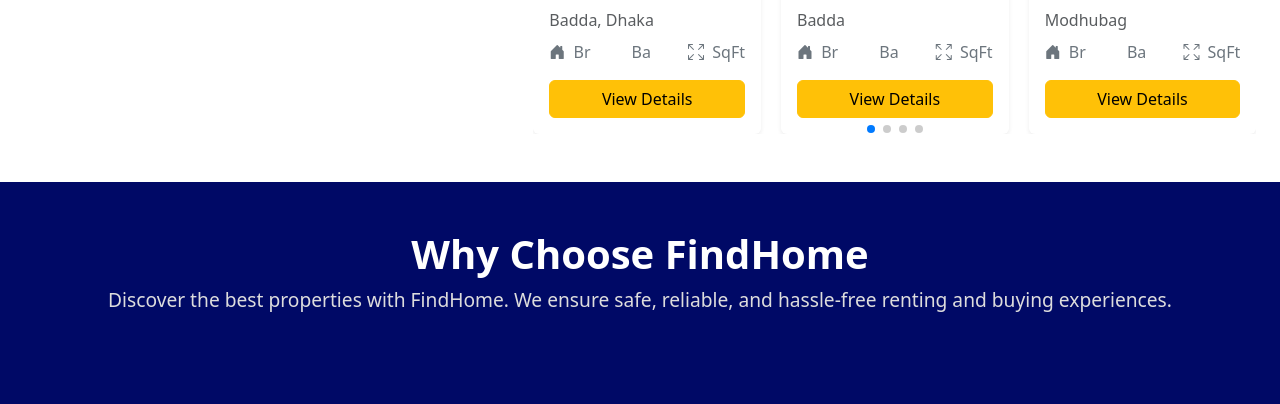
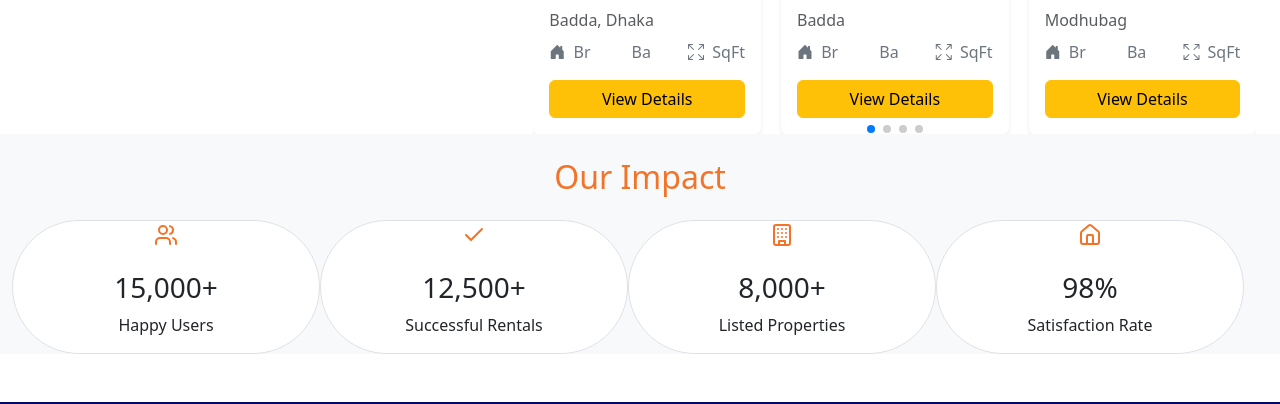
Before and after one commit to SafinArnob/Findom_home_solution, a React (Vite) app: page / in a window 1280 px wide. Shown: the part 1840-2244 px from the top of the page. Built offline with nearby package versions, Linux system fonts and the light colour scheme.

Commit message:
StatsCounter

```diff
--- a/package.json
+++ b/package.json
@@ -10,6 +10,7 @@
     "preview": "vite preview"
   },
   "dependencies": {
+    "lucide-react": "^0.474.0",
     "prop-types": "^15.8.1",
     "react": "^18.3.1",
     "react-dom": "^18.3.1",
--- /dev/null
+++ b/src/components/StatsCounter.jsx
@@ -0,0 +1,103 @@
+import { useState, useEffect } from 'react';
+import { Users, Check, Building, Home } from 'lucide-react';
+import "../styles/StatsCounter.css";
+
+const StatsCounter = () => {
+    const [counts, setCounts] = useState({
+        users: 0,
+        rentals: 0,
+        properties: 0,
+        satisfaction: 0
+    });
+
+    const targets = {
+        users: 15000,
+        rentals: 12500,
+        properties: 8000,
+        satisfaction: 98
+    };
+
+    useEffect(() => {
+        const duration = 2000;
+        const steps = 50;
+        const interval = duration / steps;
+
+        const incrementValues = {
+            users: targets.users / steps,
+            rentals: targets.rentals / steps,
+            properties: targets.properties / steps,
+            satisfaction: targets.satisfaction / steps
+        };
+
+        let currentStep = 0;
+
+        const timer = setInterval(() => {
+            if (currentStep < steps) {
+                setCounts({
+                    users: Math.min(Math.round(incrementValues.users * (currentStep + 1)), targets.users),
+                    rentals: Math.min(Math.round(incrementValues.rentals * (currentStep + 1)), targets.rentals),
+                    properties: Math.min(Math.round(incrementValues.properties * (currentStep + 1)), targets.properties),
+                    satisfaction: Math.min(Math.round(incrementValues.satisfaction * (currentStep + 1)), targets.satisfaction)
+                });
+                currentStep++;
+            } else {
+                clearInterval(timer);
+            }
+        }, interval);
+
+        return () => clearInterval(timer);
+    }, []);
+
+    return (
+        <section className="py-16" style={{ backgroundColor: '#f8f9fa' }}>
+            <div className='row'>
+                <div className="container mx-auto px-4 row mt-4">
+                    <h2 className="text-3xl font-bold text-center mb-4" style={{ color: '#f37329' }}>Our Impact</h2>
+                    <div className="row">
+                        <div className="bg-white col-3 border rounded-pill rounded-lg p-6 text-center shadow-md hover-effect">
+                            <div className="flex justify-center mb-4">
+                                <Users className="w-12 h-12" style={{ color: '#f37329' }} />
+                            </div>
+                            <h3 className="text-4xl font-bold text-gray-800 mb-2">
+                                {counts.users.toLocaleString()}+
+                            </h3>
+                            <p className="text-gray-600">Happy Users</p>
+                        </div>
+
+                        <div className="bg-white col-3 border rounded-pill rounded-lg p-6 text-center shadow-md hover-effect">
+                            <div className="flex justify-center mb-4">
+                                <Check className="w-12 h-12" style={{ color: '#f37329' }} />
+                            </div>
+                            <h3 className="text-4xl font-bold text-gray-800 mb-2">
+                                {counts.rentals.toLocaleString()}+
+                            </h3>
+                            <p className="text-gray-600">Successful Rentals</p>
+                        </div>
+
+                        <div className="bg-white col-3 border rounded-pill rounded-lg p-6 text-center shadow-md hover-effect">
+                            <div className="flex justify-center mb-4">
+                                <Building className="w-12 h-12" style={{ color: '#f37329' }} />
+                            </div>
+                            <h3 className="text-4xl font-bold text-gray-800 mb-2">
+                                {counts.properties.toLocaleString()}+
+                            </h3>
+                            <p className="text-gray-600">Listed Properties</p>
+                        </div>
+
+                        <div className="bg-white col-3 border rounded-pill rounded-lg p-6 text-center shadow-md hover-effect">
+                            <div className="flex justify-center mb-4">
+                                <Home className="w-12 h-12" style={{ color: '#f37329' }} />
+                            </div>
+                            <h3 className="text-4xl font-bold text-gray-800 mb-2">
+                                {counts.satisfaction}%
+                            </h3>
+                            <p className="text-gray-600">Satisfaction Rate</p>
+                        </div>
+                    </div>
+                </div>
+            </div>
+        </section>
+    );
+};
+
+export default StatsCounter;
--- a/src/pages/HomePage.jsx
+++ b/src/pages/HomePage.jsx
@@ -7,6 +7,7 @@
 import Rent from './Rent';
 import AboutUs from './AboutUs';
 import PropertySlider from "./Property";
+import StatsCounter from "../components/StatsCounter";
 
 function Home() {
   const [showAdvancedFilters, setShowAdvancedFilters] = useState(false);
@@ -52,7 +53,8 @@
 
       {/* Property */}
       <PropertySlider />
-
+      {/* Stats Counter */}
+          <StatsCounter />
       {/* Footer page */}
       <AboutUs />
     </>
--- /dev/null
+++ b/src/styles/StatsCounter.css
@@ -0,0 +1,17 @@
+/* Add this to your CSS file or style tag */
+.hover-effect {
+    transition: background-color 0.3s ease, transform 0.3s ease, color 0.3s ease;
+}
+
+.hover-effect:hover {
+    background-color: #da5b1c; /* Orange background on hover */
+    transform: scale(1.05); /* Slightly scale up the cell */
+    box-shadow: 0 4px 8px rgba(0, 0, 0, 0.2); /* Add a shadow effect */
+    color: #f36c28; /* Change text color to white for better contrast */
+}
+
+.hover-effect:hover .icon,
+.hover-effect:hover h3,
+.hover-effect:hover p {
+    color:#f36c28;; /* Change icon, heading, and paragraph text color to white on hover */
+}
```
Also changed, not shown: 1 other file (tests, documents, lock files or other folders).
